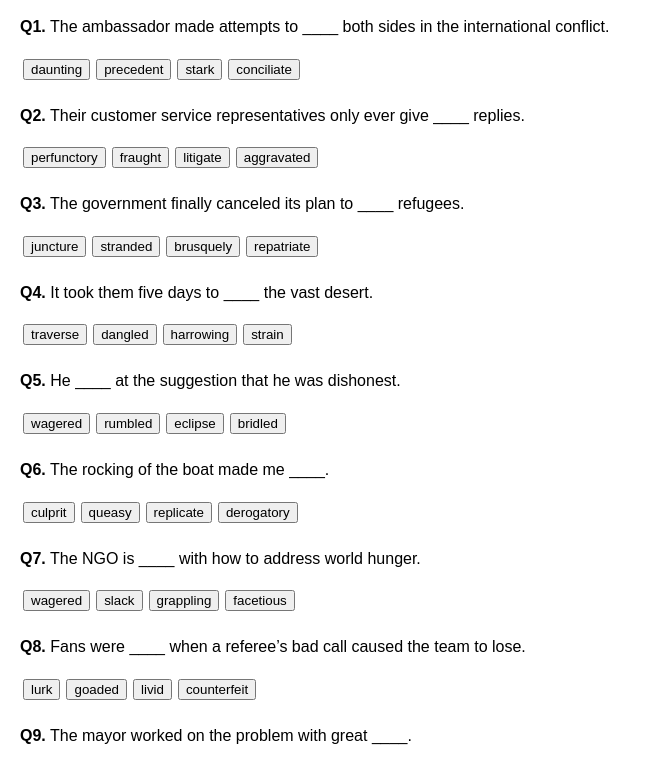
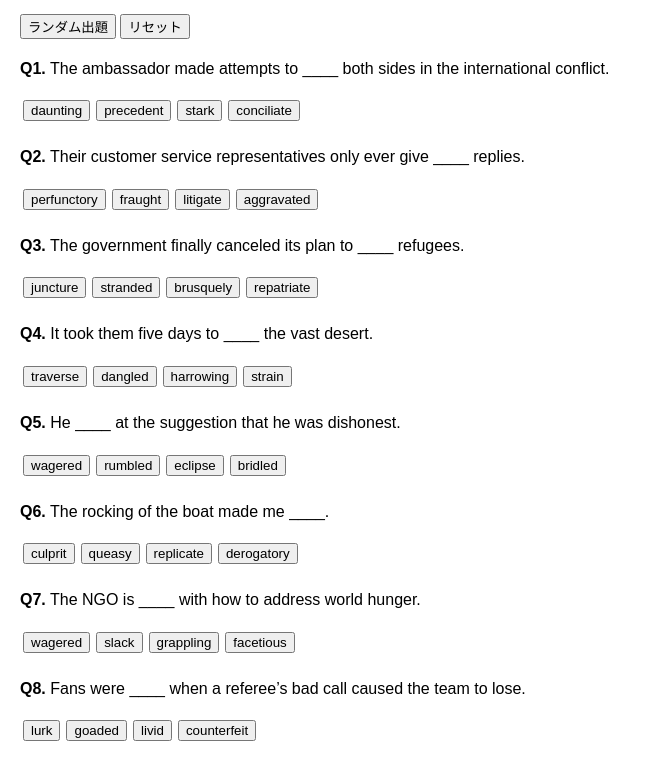
Before and after one commit to OKAZAemonS/eiken-ex-quiz, a plain HTML site: page unit05.html in a window 1280 px wide. Shown: the part 80-841 px from the top of the page, without its empty margins (0-651 px from the left). Drawn offline with Linux system fonts and the light colour scheme.

Commit message:
Update unit05.html

```diff
--- a/unit05.html
+++ b/unit05.html
@@ -13,6 +13,8 @@
 </head>
 <body>
   <h1>Unit05 Vocabulary Quiz</h1>
+  <button onclick="shuffleQuestions()">ランダム出題</button>
+  <button onclick="resetQuestions()">リセット</button>
   <div id="quiz"></div>
   <script>
     const items = [
```
